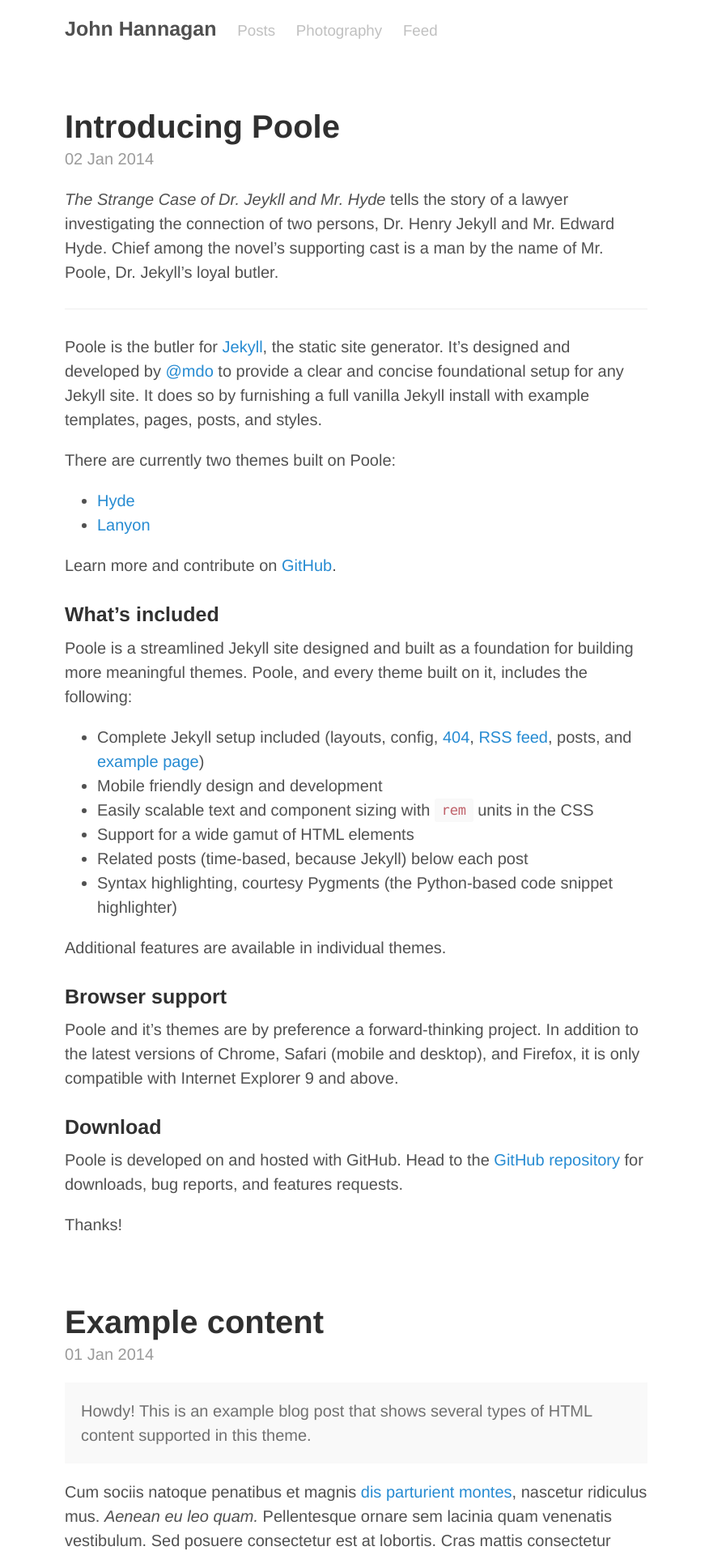
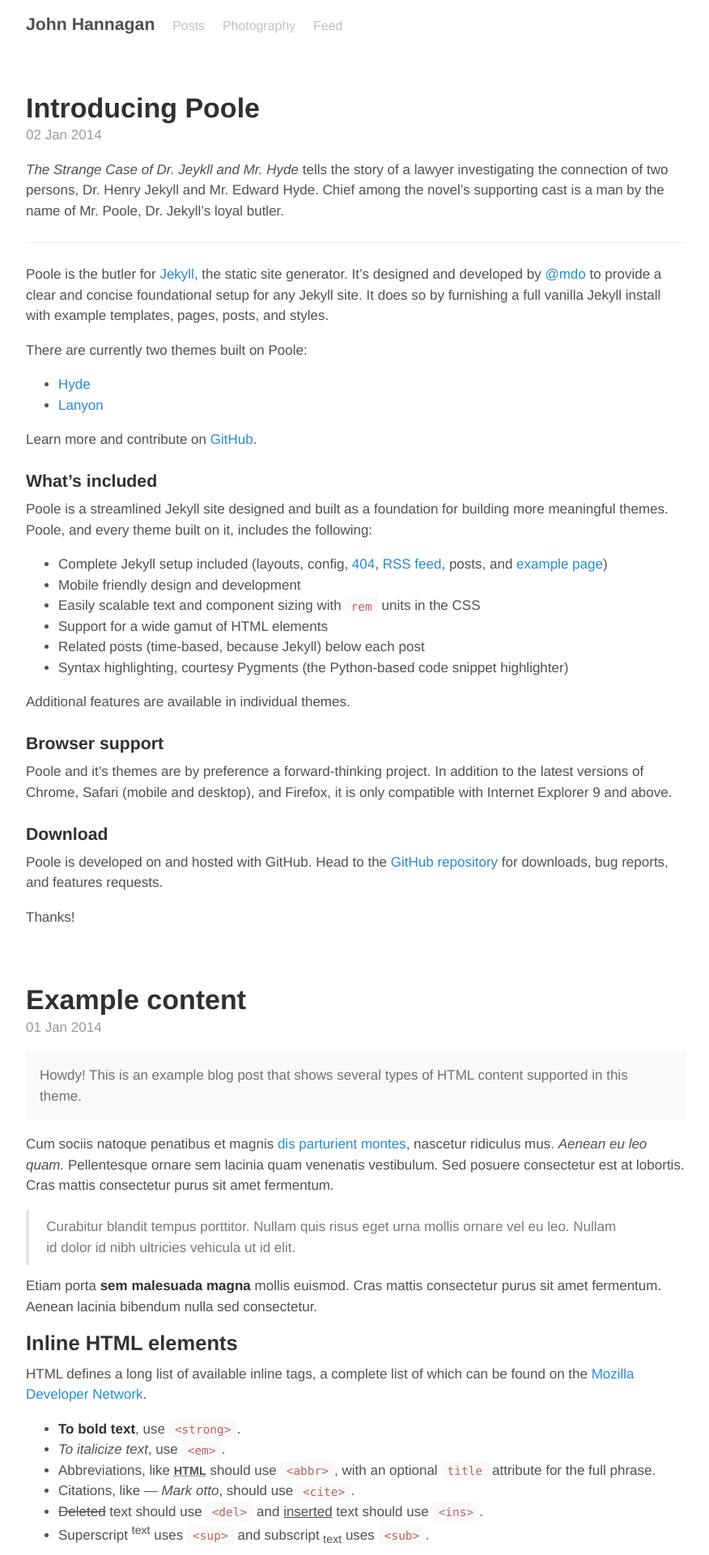
Before and after one commit to Weetbix/weetbix.github.io, a Jekyll site: the page built from index.html, in a window 1280 px wide. Shown: the top 1920 px of the page at 81% size, without its empty margins (200-1076 px from the left). Built offline with Jekyll 4.4.1, drawn with Linux system fonts in a browser that asks for light colours; Markdown is read by kramdown in place of the engine named in the settings; the list of posts is cut into pages by our own code.

Commit message:
Update font sizes

```diff
--- a/public/css/poole.css
+++ b/public/css/poole.css
@@ -54,7 +54,7 @@
 }
 @media (min-width: 38em) {
   html {
-    font-size: 20px;
+    font-size: 17px;
   }
 }
 
@@ -286,7 +286,7 @@
  */
 
 .container {
-  max-width: 38rem;
+  max-width: 50rem;
   padding-left:  1rem;
   padding-right: 1rem;
   margin-left:  auto;
```
